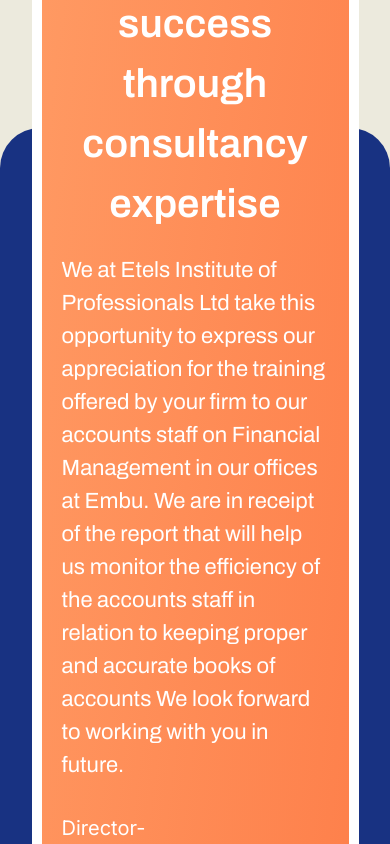
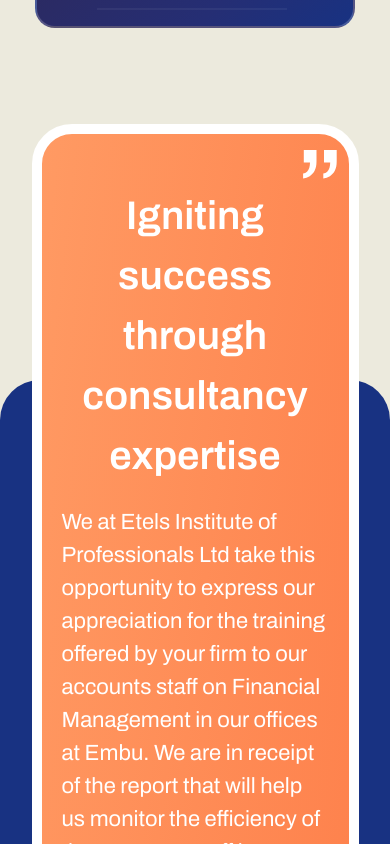
Before and after one commit to almondkiruthu/Limarge, a React (Vite) app in the folder client/: page / in a window 390 px wide. Shown: the part 7560-8404 px from the top of the page. Built offline with nearby package versions, Linux system fonts and the light colour scheme; what prettier-plugin-tailwindcss would draw is missing.

Commit message:
I made the testimonial component responsive on all screens

```diff
--- a/client/src/components/Cta.tsx
+++ b/client/src/components/Cta.tsx
@@ -4,7 +4,7 @@ import Testimonials from "./Testimonials";
 const Cta = () => {
   return (
     <>
-      <div className="mt-[22rem] mm:mt-[6.25rem] rounded-t-[40px] bg-customBlue lg:mt-[15rem] sm:mt-[18rem]">
+      <div className="mt-[22rem] rounded-t-[40px] bg-customBlue lg:mt-[15rem] sm:mt-[18rem]">
         <div className="container">
           <Testimonials />
         </div>
--- a/client/src/components/Testimonials.tsx
+++ b/client/src/components/Testimonials.tsx
@@ -6,7 +6,7 @@ const Testimonials = () => {
     useTestimonialContext();
   return (
     <>
-      <div className="testimonial-card relative mx-auto rounded-[2.5rem] p-5 text-white max-w-[20.4375rem] top-[-16rem] sm:top-[-9rem] sm:max-w-[30.125rem] md:top-[-10rem] md:max-w-[40.125rem] lg:top-[-9rem] lg:max-w-[60.125rem] xl:top-[-9rem] xl:max-w-[68.125rem] 2xl:top-[-10rem] 2xl:max-w-[75.125rem] 2xl:p-20">
+      <div className="testimonial-card relative top-[-16rem] mx-auto max-w-[20.4375rem] rounded-[2.5rem] p-5 text-white ml:max-w-[22.4375rem] sm:top-[-9rem] sm:max-w-[30.125rem] md:top-[-10rem] md:max-w-[40.125rem] lg:top-[-9rem] lg:max-w-[60.125rem] xl:top-[-9rem] xl:max-w-[68.125rem] 2xl:top-[-10rem] 2xl:max-w-[75.125rem] 2xl:p-20">
         <div>
           <h3 className="pt-8 text-center font-archivo text-[2.5rem] font-semibold lg:text-start lg:text-[3.625rem]">
             Igniting success through <br /> consultancy expertise
```
